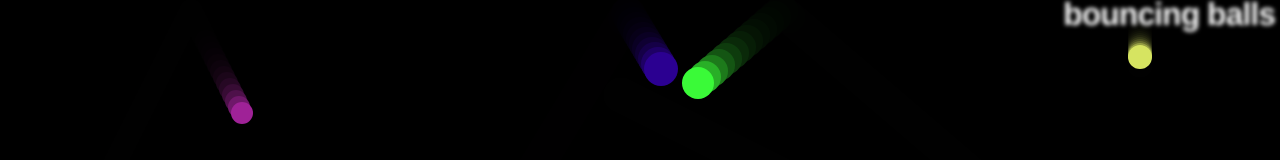
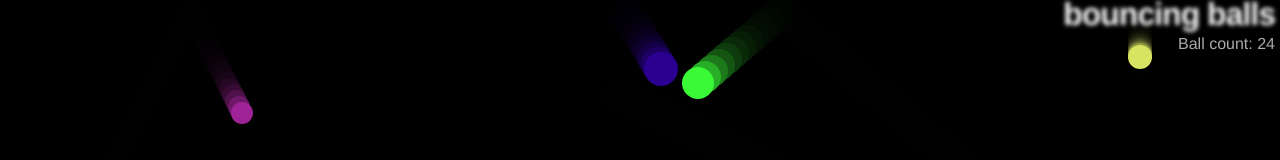
Before and after one commit to goformarty/bouncing-balls, a plain HTML site: page index.html in a window 1280 px wide. Shown: the top 160 px of the page. Drawn offline with Linux system fonts and the light colour scheme; animation ran at ten frames a second.

Commit message:
score counter added

```diff
--- a/index.html
+++ b/index.html
@@ -8,6 +8,7 @@
 
   <body>
     <h1>bouncing balls</h1>
+    <p>Ball count: </p>
     <canvas></canvas>
 
     <script src="main.js"></script>
--- a/main.js
+++ b/main.js
@@ -1,3 +1,8 @@
+// define variable for ball count paragraph
+
+var para = document.querySelector('p');
+var count = 0;
+
 // setup canvas
 
 var canvas = document.querySelector('canvas');
@@ -13,7 +18,7 @@ function random(min,max) {
 	return num;
 }
 
-// Shape() constructor function to generate ball object
+// define Shape() constructor to generate balls
 
 function Shape() {
 	// x and y coordinates for initial ball position
@@ -29,7 +34,7 @@ function Shape() {
 	this.exist = true;
 }
 
-// Ball() contructor inheriting from Shape() constructor
+// define Ball() contructor inheriting from Shape() constructor
 
 function Ball(x, y, velX, velY, exist) {
 	Shape.call(this, x, y, velX, velY, exist);
@@ -93,7 +98,7 @@ Ball.prototype.collisionDetect = function() {
 };
 
 
-// define EvilCircle() from Shape() constructor
+// define EvilCircle() contructor inheriting from Shape() constructor
 function EvilCircle(x, y, exist) {
 	Shape.call(this, x, y, exist);
 	this.color = 'white';
@@ -164,18 +169,24 @@ EvilCircle.prototype.collisionDetect = function() {
 			if (distance < this.size + balls[j].size) {
 				// set any balls that collide with the evil circle to not exist anymore
 				balls[j].exist = false;
+				count--;
+        		para.textContent = 'Ball count: ' + count;
 			}
 		}
 	}
 };
 
-// create an empty array to store all 25 ball instances
+// define an empty array to store all 25 ball instances
 var balls = [];
-// create EvilCircle object instance and allow user to move it
+
+// define loop that keeps drawing the scene constantly:
+
+// define EvilCircle object instance and allow user to move it
 var evilCircle = new EvilCircle();
 evilCircle.setControls();
 
-// function to animate the ball
+
+// define loop function to animate the ball
 
 function loop()	{
 	// set the canvas fill color to sem-transparent black
@@ -193,6 +204,8 @@ function loop()	{
 		var ball = new Ball();
 		// and push it onto the end of balls array until 25 balls
 		balls.push(ball);
+		count++;
+		para.textContent = 'Ball count: ' + count;
 	}
 	// loop through all the balls in the array and run each ball's
 	// draw(), update() and collisionDetect() methids
--- a/style.css
+++ b/style.css
@@ -23,3 +23,11 @@ h1 {
   color: transparent;
   text-shadow: 0 0 4px white;
 }
+
+p {
+  position: absolute;
+  margin: 0;
+  top: 35px;
+  right: 5px;
+  color: #aaa;
+}
```
